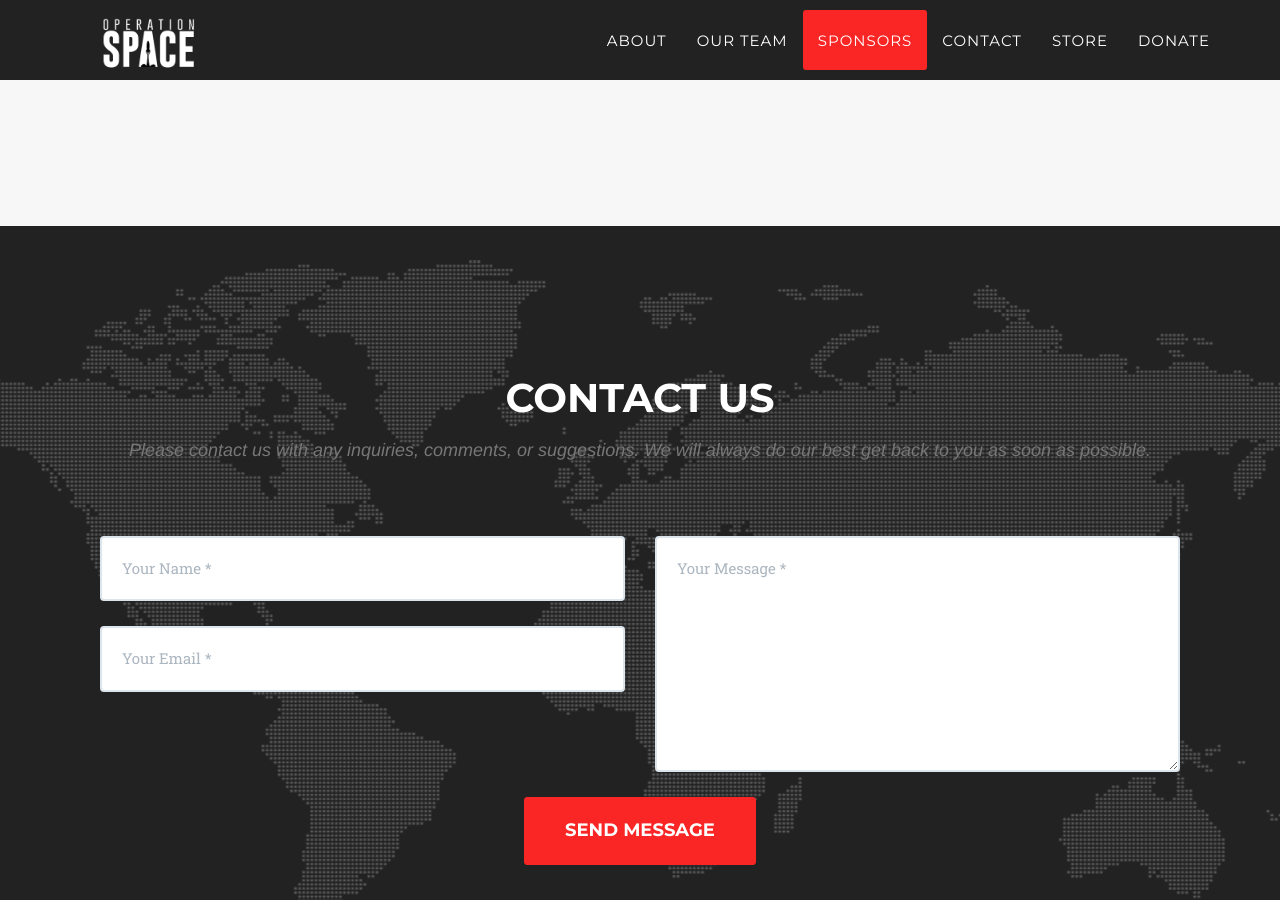
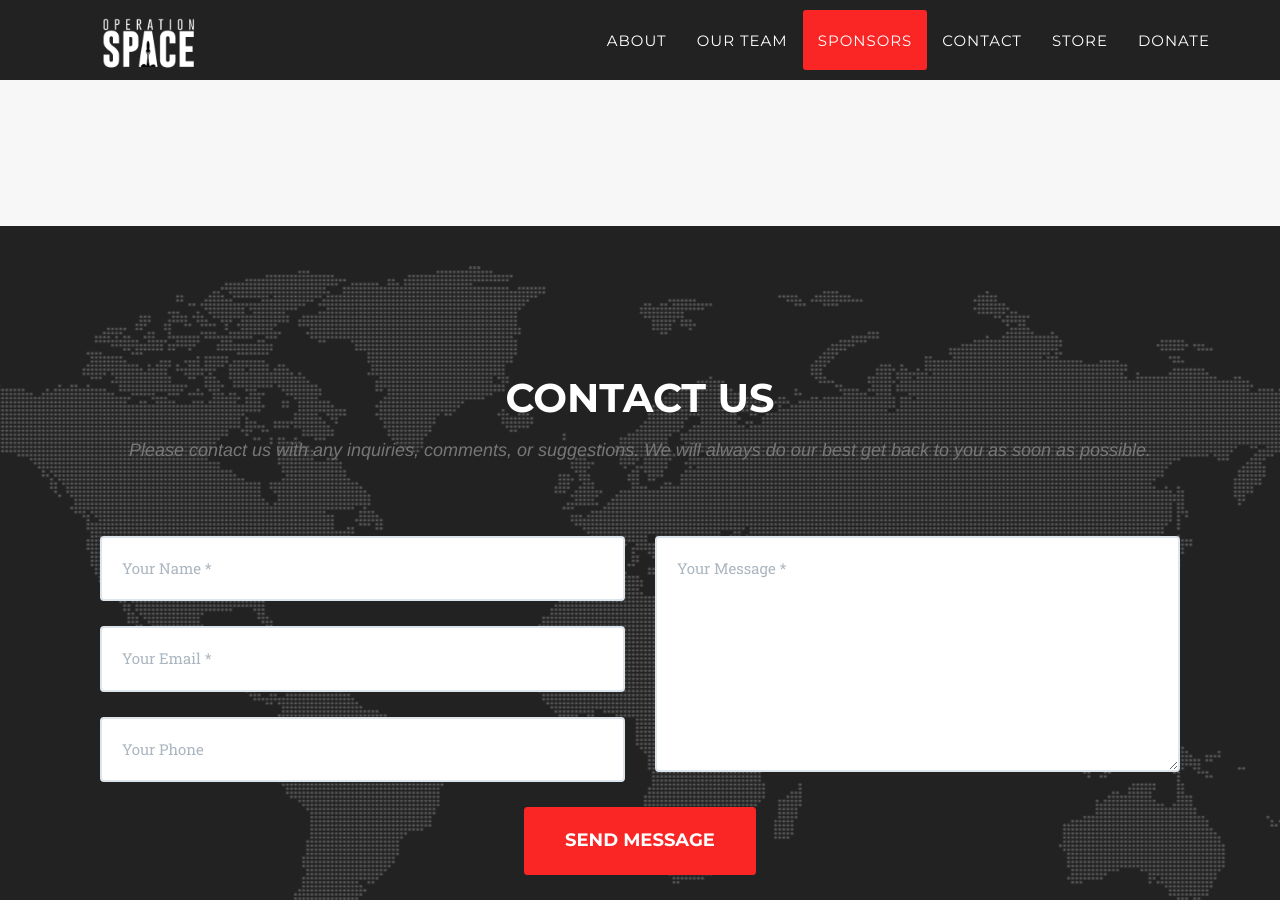
Before and after one commit to HughFerg/operation-space, a Jekyll site: the page built from index.html, in a window 1280 px wide and 900 px high, scrolled down 5297 px. Built offline with Jekyll 4.4.1, drawn with Linux system fonts in a browser that asks for light colours; nearby versions of some CDN libraries; some web fonts are replaced; library files that are not in the unit come from our copies; a script that is not in the unit is left out.

Commit message:
fixed contact form

```diff
--- a/_includes/2016_data/contact.html
+++ b/_includes/2016_data/contact.html
@@ -8,7 +8,7 @@
             </div>
             <div class="row">
                 <div class="col-lg-12">
-                    <form name="sentMessage" id="contactForm" action="https://formspree.io/hello.world@gmail.com" method="POST" novalidate>
+                    <form name="sentMessage" id="contactForm" action="https://formspree.io/hughferguson25@gmail.com" method="POST" novalidate>
                         <div class="row">
                             <div class="col-md-6">
                                 <div class="control-group form-group">
--- a/_includes/2017_data/contact.html
+++ b/_includes/2017_data/contact.html
@@ -8,7 +8,7 @@
             </div>
             <div class="row">
                 <div class="col-lg-12">
-                    <form name="sentMessage" id="contactForm" action="https://formspree.io/hughferguson25@gmail.com" method="POST" novalidate>
+                    <form action="https://formspree.io/hughferguson25@gmail.com" method="POST" novalidate>
                         <div class="row">
                             <div class="col-md-6">
                                 <div class="control-group form-group">
--- a/_layouts/2017_home.html
+++ b/_layouts/2017_home.html
@@ -37,7 +37,7 @@
     {% include 2017_data/sponsors.html %}
     {% include 2017_data/donate.html %}
     {% include 2017_data/apply.html %}
-    {% include 2016_data/contact.html %}
+    {% include 2017_data/contact.html %}
     {% include 2016_data/footer.html %}
     {% include 2016_data/js.html %}
 
```
